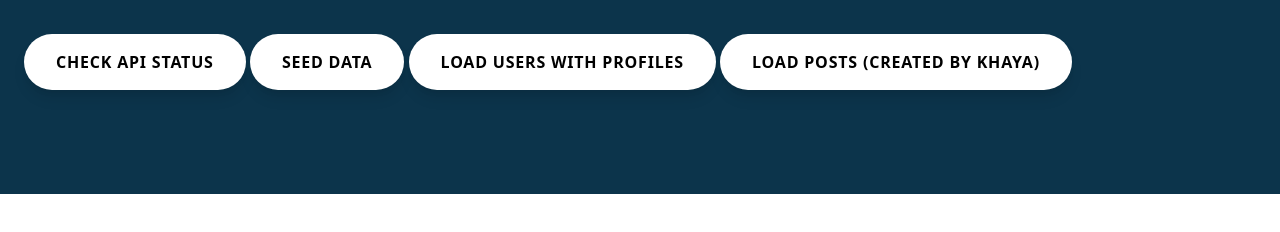
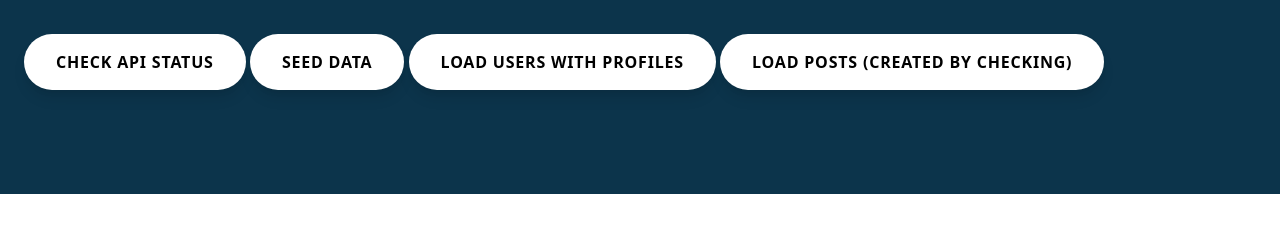
Before and after one commit to khaya-zulu/snaplet-x-netlify, a website: page public/index.html in a window 1280 px wide. Shown: the part 142-374 px from the top of the page. Drawn offline with nearby package versions, Linux system fonts and the light colour scheme.

Commit message:
hello-world

```diff
--- a/public/index.html
+++ b/public/index.html
@@ -79,7 +79,7 @@
           onclick="getApi('posts')"
           class="fetch-button focus:outline-none bg-white font-bold rounded-full py-4 px-8 my-2 shadow-lg uppercase tracking-wider"
         >
-          Load posts (created by KHaya)
+          Load posts (created by Checking)
         </button>
         <div class="loader invisible"></div>
       </div>
```
